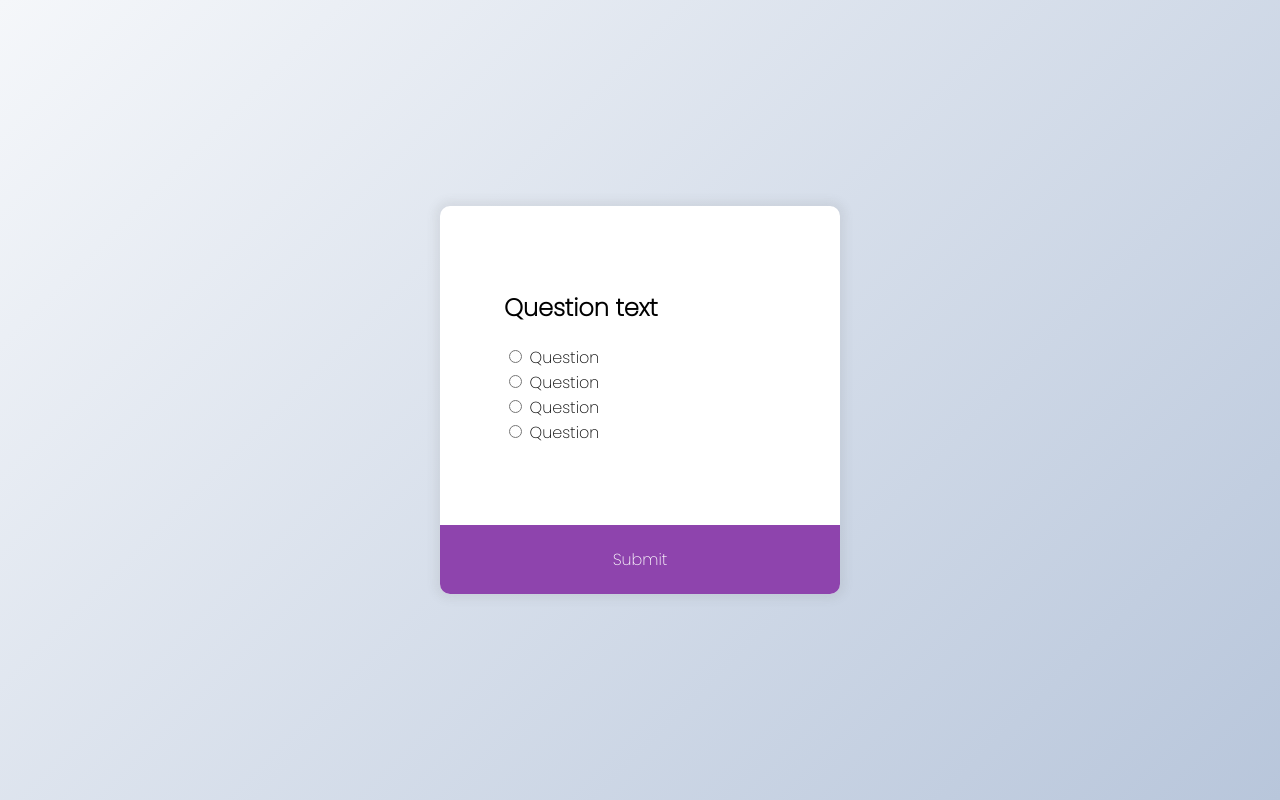
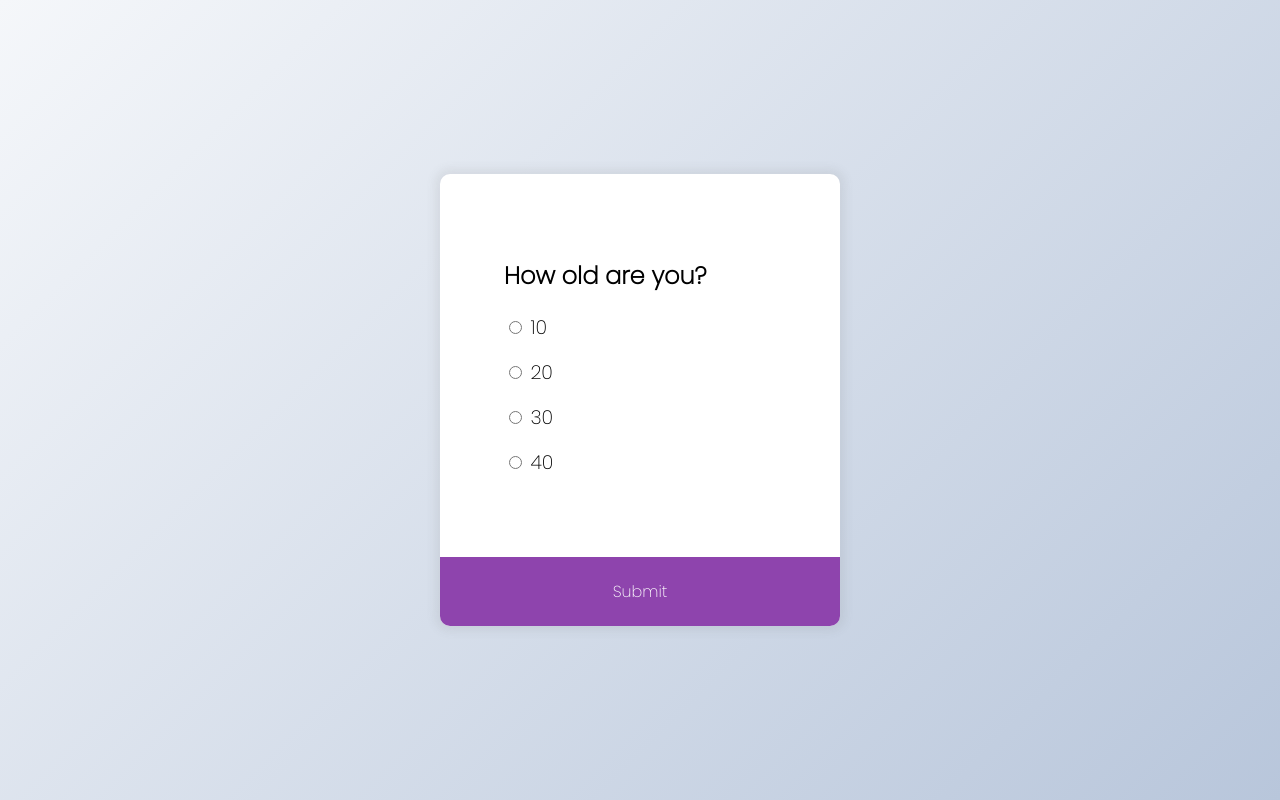
Before and after one commit to J-DouglasLira/html-css-js-projects, a plain HTML site: page quizz-app/index.html in a window 1280 px wide. Drawn offline with Linux system fonts and the light colour scheme.

Commit message:
inserted questions

```diff
--- a/quizz-app/index.html
+++ b/quizz-app/index.html
@@ -17,27 +17,27 @@ https://www.uidesigndaily.com/posts/sketch-questionnaire-choice-submit-day-924
 
     <div class="quiz-container">
       <div class="quiz-header">
-        <h2>Question text</h2>
+        <h2 id="question">Question text</h2>
       <ul>
         <li>
           <input type="radio" id="a" name="answer">
-          <label for="a">Question</label>
+          <label id="a_text" for="a">Question</label>
         </li>
         <li>
           <input type="radio" id="b" name="answer">
-          <label for="b">Question</label>
+          <label id="b_text" for="b">Question</label>
         </li>
         <li>
           <input type="radio" id="c" name="answer">
-          <label for="c">Question</label>
+          <label id="c_text" for="c">Question</label>
         </li>
         <li>
           <input type="radio" id="d" name="answer">
-          <label for="d">Question</label>
+          <label id="d_text" for="d">Question</label>
         </li>
       </ul>
       </div>
-        <button>Submit</button>
+        <button id="submit">Submit</button>
     </div>
 
 </body>
--- a/quizz-app/script.js
+++ b/quizz-app/script.js
@@ -40,3 +40,38 @@ const QUIZ_DATA = [
     correct: 'b'
   }
 ]
+
+
+
+
+const questionEl = document.getElementById("question")
+const a_text = document.getElementById("a_text");
+const b_text =document.getElementById("b_text");
+const c_text = document.getElementById("c_text");
+const d_text = document.getElementById("d_text");
+const submitButton = document.getElementById('submit');
+
+
+let currentQuiz = 0;
+
+loadQuiz();
+
+
+function loadQuiz() {
+  const currentQuizData = QUIZ_DATA[currentQuiz];
+  questionEl.innerHTML = currentQuizData.question;
+  a_text.innerText = currentQuizData.a;
+  b_text.innerText = currentQuizData.b;
+  c_text.innerText = currentQuizData.c;
+  d_text.innerText = currentQuizData.d;
+
+}
+
+submitButton.addEventListener("click", ()=> {
+  currentQuiz++;
+  if(currentQuiz<QUIZ_DATA.length){
+    loadQuiz();
+  } else {
+    alert('You finished');
+  }
+})
--- a/quizz-app/style.css
+++ b/quizz-app/style.css
@@ -48,3 +48,13 @@ button{
 button:hover{
   background-color: rgb(36, 34, 34);
 }
+
+ul li  {
+  font-size: 1.2rem;
+  margin: 1rem 0;
+
+}
+
+ul li label{
+  cursor: pointer;
+}
```
